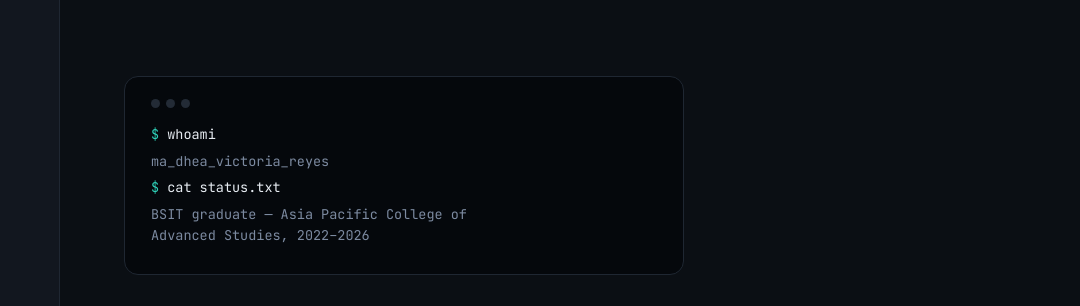
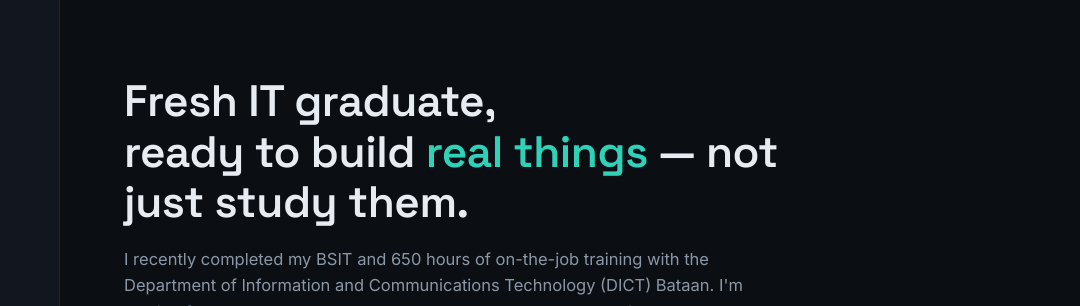
Before and after one commit to dheys0425/DHEA-REYES, a plain HTML site: page index.html in a window 1280 px wide. Shown: the top 306 px of the page, 200-1280 px from the left. Drawn offline with Linux system fonts and the light colour scheme.

Commit message:
Update index.html

```diff
--- a/index.html
+++ b/index.html
@@ -46,14 +46,6 @@
 
   <main>
     <section class="hero" id="top">
-      <div class="terminal">
-        <div class="bar"><span></span><span></span><span></span></div>
-        <div class="line"><span class="p">$</span> <span class="v">whoami</span></div>
-        <div class="line">ma_dhea_victoria_reyes</div>
-        <div class="line"><span class="p">$</span> <span class="v">cat status.txt</span></div>
-        <div class="line">BSIT graduate — Asia Pacific College of<br>Advanced Studies, 2022–2026</div>
-      </div>
-
       <h1>Fresh IT graduate,<br>ready to build <span class="accent">real things</span> — not just study them.</h1>
       <p class="lead">I recently completed my BSIT and 650 hours of on-the-job training with the Department of Information and Communications Technology (DICT) Bataan. I'm looking for a role where I can apply what I've learned, keep growing, and contribute to a team's success.</p>
       <div class="hero-actions">
```
